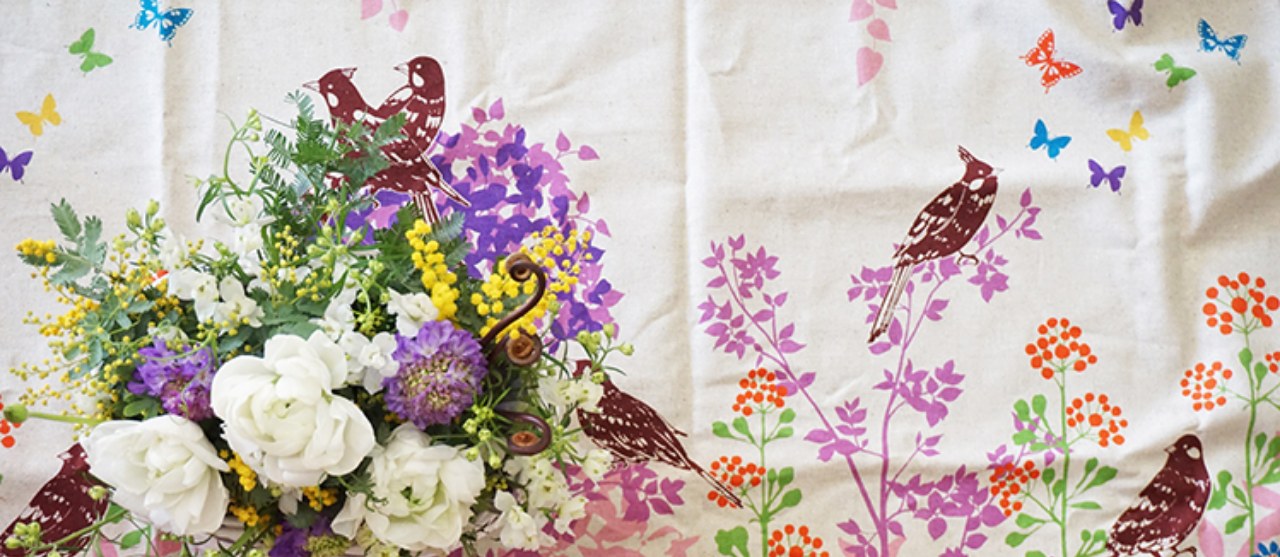
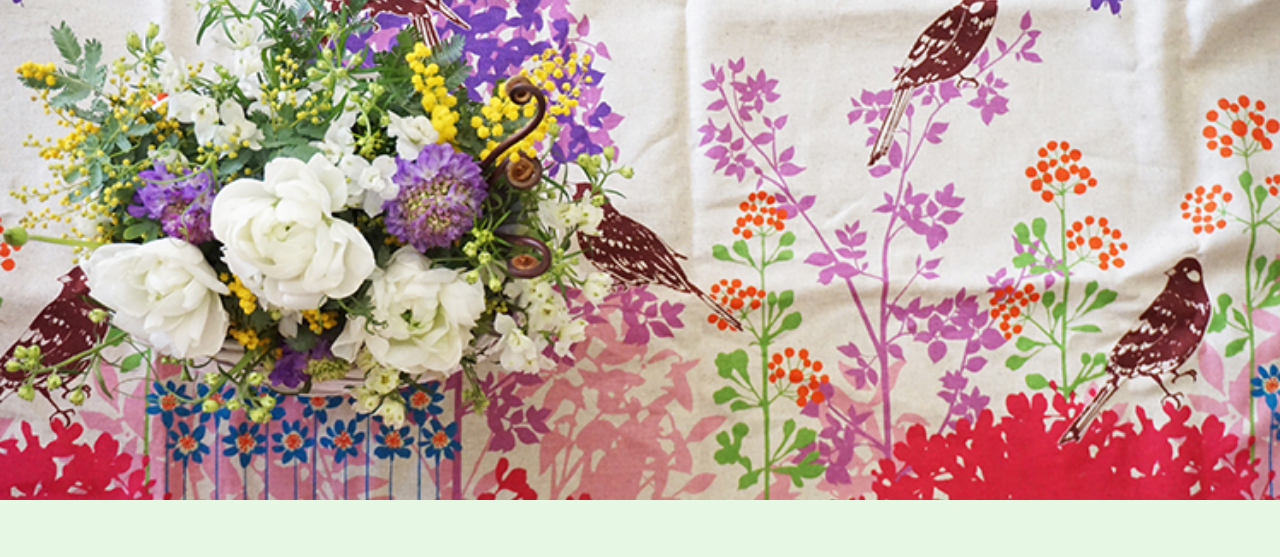
Before and after one commit to Tama1014/responsive-site, a plain HTML site: page index.html in a window 1280 px wide. Shown: the top 557 px of the page. Drawn offline with nearby package versions, Linux system fonts and the light colour scheme.

Commit message:
再提出2

```diff
--- a/css/style.scss
+++ b/css/style.scss
@@ -58,22 +58,17 @@ a {
 
 /* Header
 ------------------------------------------------------------*/
-@media screen and (max-width: 768px) {
-.flexible-images {
-  max-width: auto;
+.mainphoto {
+  background-image: url("../img/img.jpg");
   height: 250px;
-  background-position: center ;
   width: 100%;
-  height: 100%;
+  background-size: cover;
+  background-position: center center;
 }
-}
-@media (min-width: 1025px) {
-.flexible-images {
-  max-width: auto;
+
+@media screen and(min-width: 769px) {
+.mainphoto {
   height: 500px;
-  background-position: center ;
-  width: 100%;
-  height: 100%;
 }
 }
 
@@ -101,6 +96,7 @@ section {
     @extend .block-center;
   }
 }
+
 /* Spring
 ------------------------------------------------------------*/
 #Spring {
@@ -121,10 +117,9 @@ h3 {
     background-color: $subColor;
     }
    }
-
-   @media (min-width: 1025px) {
-       #Spring {
-.container {
+   @media (min-width: 769px) {
+#Spring {
+ .container {
     @include flex-direction(row);
       justify-content: space-between;
   }
@@ -163,4 +158,4 @@ footer {
   text-align: center;
   font-size: 0.5rem;
   color: #FFF;
-}
+  }
--- a/index.html
+++ b/index.html
@@ -11,9 +11,7 @@
       </head>
          <body>
          <header>
-              <div class="header">
-              <img src="img/img.jpg" alt="春の花" class="flexible-images">
-              </div>
+              <div class="mainphoto"></div>
          </header>
         <main>
         <section id="Spring">
```
Also changed, not shown: css/style.css, 1 other file.
